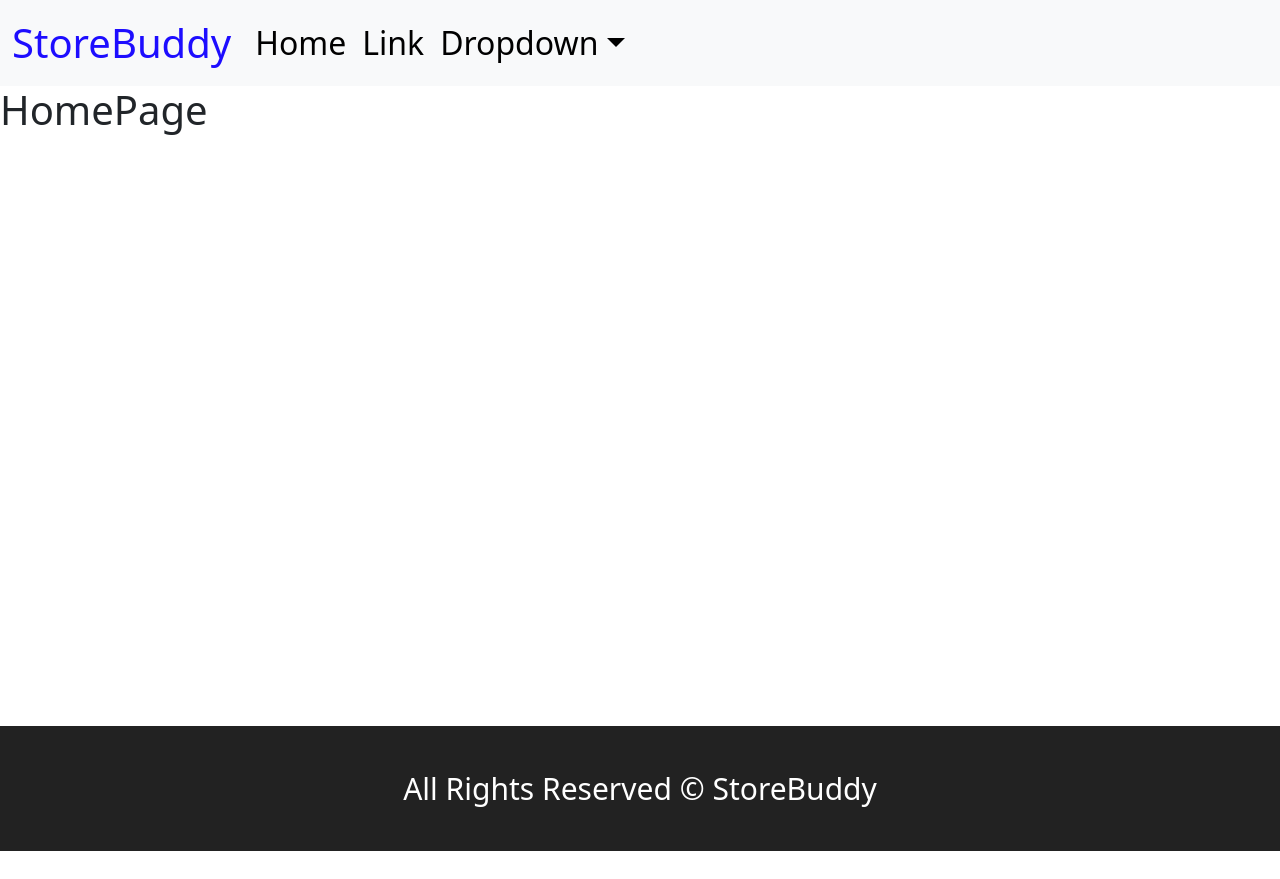
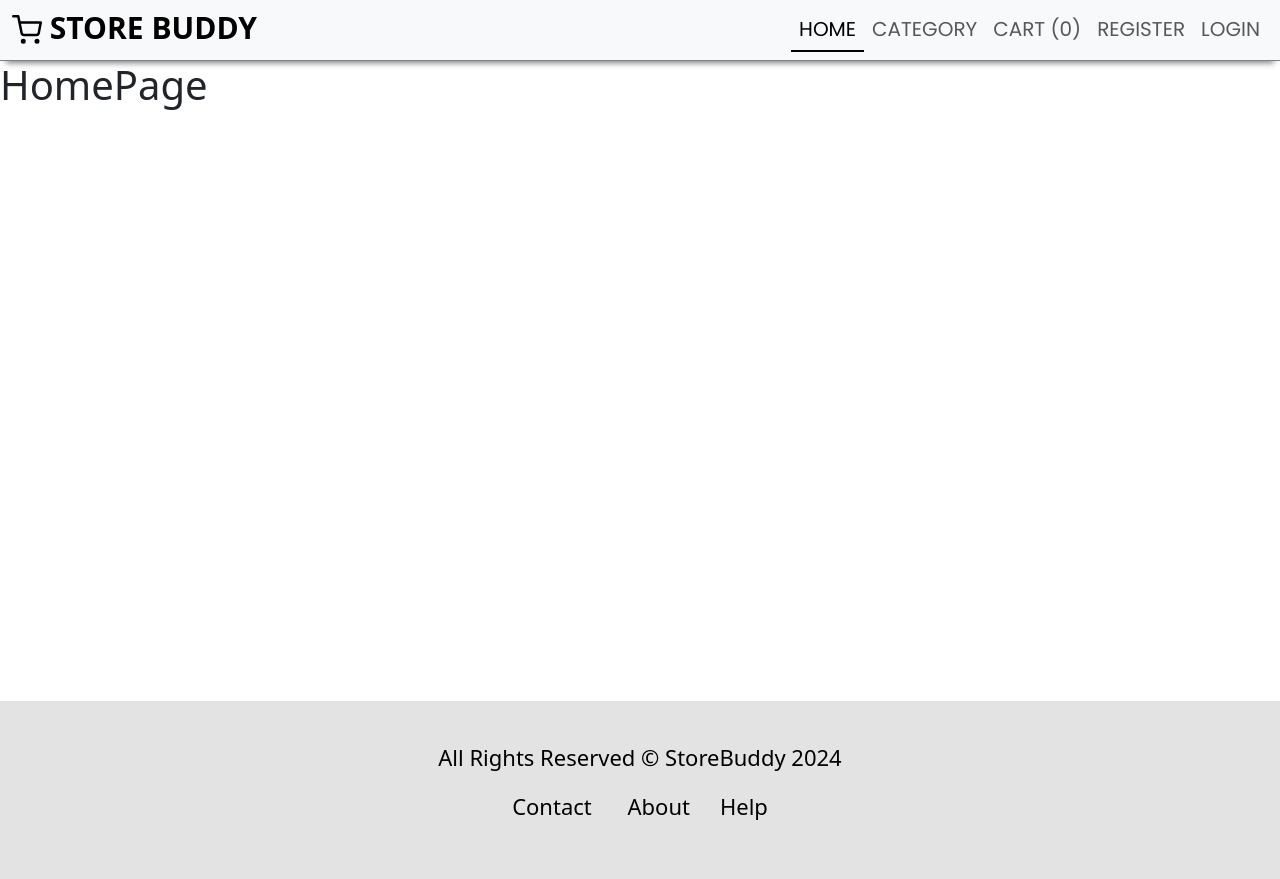
Before and after one commit to ARUNKRISH11/E-commerce, a React (Create React App) app in the folder client/: page / in a window 1280 px wide. Before the commit the page ends 851 px from the top, so only its background shows below. Built offline with nearby package versions, Linux system fonts and the light colour scheme; a web font is replaced by a local one.

Commit message:
header and footer

```diff
--- a/client/package.json
+++ b/client/package.json
@@ -8,6 +8,7 @@
     "@testing-library/user-event": "^13.5.0",
     "react": "^18.3.1",
     "react-dom": "^18.3.1",
+    "react-icons": "^5.3.0",
     "react-router-dom": "^6.26.1",
     "react-scripts": "5.0.1",
     "web-vitals": "^2.1.4"
--- a/client/src/components/layout/Footer.css
+++ /dev/null
@@ -1,7 +0,0 @@
-.footer{
-    background-color: #222;
-    color: #fff;
-    text-align: center;
-    font-size: 30px;
-    padding: 40px;
-}
--- a/client/src/components/layout/Footer.js
+++ b/client/src/components/layout/Footer.js
@@ -1,10 +1,14 @@
 import React from "react";
-import './Footer.css'
+import { Link } from "react-router-dom";
 
 function Footer() {
   return (
     <div className="footer">
-      <span>All Rights Reserved &copy; StoreBuddy</span>
+      <span>All Rights Reserved &copy; StoreBuddy 2024 </span>
+      <p className="text-center mt-3">
+        <Link to={"/contact"}>Contact</Link> <Link to={"/about"}>About</Link>
+        <Link to={"/help"}>Help</Link>
+      </p>
     </div>
   );
 }
--- a/client/src/components/layout/Header.css
+++ /dev/null
@@ -1,9 +0,0 @@
-.header{
-    font-size: 32px;
-}
-
-.navbar-brand{
-    font-size: 40px;
-    color: rgb(29, 13, 255);
-    cursor: pointer;
-}
--- a/client/src/components/layout/Header.js
+++ b/client/src/components/layout/Header.js
@@ -1,72 +1,48 @@
 import React from "react";
-import "./Header.css";
-import {NavLink} from "react-router-dom"
+import { NavLink,Link } from "react-router-dom";
+import { FiShoppingCart } from "react-icons/fi";
 
 function Header() {
   return (
     <div className="header">
       <nav className="navbar navbar-expand-lg bg-body-tertiary">
         <div className="container-fluid">
-           <NavLink to={'/'} className="navbar-brand" >
-            StoreBuddy
-          </NavLink>
-          <button
-            className="navbar-toggler"
-            type="button"
-            data-bs-toggle="collapse"
-            data-bs-target="#navbarSupportedContent"
-            aria-controls="navbarSupportedContent"
-            aria-expanded="false"
-            aria-label="Toggle navigation"
-          >
-            <span className="navbar-toggler-icon" />
-          </button>
+          <Link to={"/"} className="navbar-brand">
+            <FiShoppingCart /> <span />
+            Store Buddy
+          </Link>
           <div className="collapse navbar-collapse" id="navbarSupportedContent">
-            <ul className="navbar-nav me-auto mb-2 mb-lg-0">
+            <ul className="navbar-nav ms-auto mb-2 mb-lg-0">
               <li className="nav-item">
-                 <NavLink to={'/'} className="nav-link active" aria-current="page" >
+                <NavLink to={"/"} className="nav-link " aria-current="page">
                   Home
                 </NavLink>
               </li>
               <li className="nav-item">
-                 <NavLink to={'/'} className="nav-link"  >
-                  Link
+                <NavLink
+                  to={"/category"}
+                  className="nav-link "
+                  aria-current="page"
+                >
+                  Category
                 </NavLink>
               </li>
-              <li className="nav-item dropdown">
-                 <NavLink to={'/'}
-                  className="nav-link dropdown-toggle"
-
-                  role="button"
-                  data-bs-toggle="dropdown"
-                  aria-expanded="false"
-                >
-                  Dropdown
+              <li className="nav-item">
+                <NavLink to={"/cart"} className="nav-link">
+                  Cart (0)
                 </NavLink>
-                <ul className="dropdown-menu">
-                  <li>
-                     <NavLink to={'/'} className="dropdown-item"  >
-                      Action
-                    </NavLink>
-                  </li>
-                  <li>
-                     <NavLink to={'/'} className="dropdown-item"  >
-                      Another action
-                    </NavLink>
-                  </li>
-                  <li>
-                    <hr className="dropdown-divider" />
-                  </li>
-                  <li>
-                     <NavLink to={'/'} className="dropdown-item"  >
-                      Something else here
-                    </NavLink>
-                  </li>
-                </ul>
               </li>
-
+              <li className="nav-item">
+                <NavLink to={"/register"} className="nav-link">
+                  Register
+                </NavLink>
+              </li>
+              <li className="nav-item">
+                <NavLink to={"/login"} className="nav-link">
+                  Login
+                </NavLink>
+              </li>
             </ul>
-
           </div>
         </div>
       </nav>
--- a/client/src/index.css
+++ b/client/src/index.css
@@ -1,4 +1,4 @@
-@import url('https://fonts.googleapis.com/css2?family=Playfair+Display:ital,wght@0,400..900;1,400..900&family=Poppins&display=swap');
+@import url("https://fonts.googleapis.com/css2?family=Playfair+Display:ital,wght@0,400..900;1,400..900&family=Poppins&display=swap");
 * {
   margin: 0;
   padding: 0;
@@ -17,3 +17,58 @@
   font-weight: 600;
   font-style: normal;
 } */
+
+/* ====== Navbar Start ===== */
+/* ====== Header Start ===== */
+
+.navbar {
+  font-family: "Poppins", sans-serif;
+  font-size: 20px;
+  line-height: 26px;
+  text-transform: uppercase;
+  box-shadow: 0 8px 6px -6px gray;
+  --webkit-box-shadow: 0 8px 6px -6px gray;
+  border-bottom: 0.5px solid gray !important;
+}
+
+.nab-link {
+  font-weight: 300 !important;
+}
+
+.active {
+  border-bottom: 2px solid black;
+}
+
+.navbar-brand {
+  cursor: pointer;
+  font-size: 30px;
+  font-weight: 700;
+  font-family: system-ui, -apple-system, BlinkMacSystemFont, "Segoe UI", Roboto,
+    Oxygen, Ubuntu, Cantarell, "Open Sans", "Helvetica Neue", sans-serif;
+}
+
+/* ====== Header End ===== */
+
+/* ====== Footer Start ===== */
+
+.footer {
+  color: #000000;
+  background-color: rgb(227, 227, 227);
+  text-align: center;
+  font-size: 22px;
+  padding: 40px;
+}
+
+.footer a {
+  text-decoration: none;
+  color: rgb(0, 0, 0);
+  padding: 15px;
+}
+
+.footer a:hover {
+  color: rgb(115, 86, 86);
+  border-radius: 2px;
+  border-bottom: 2px solid rgb(255, 255, 255);
+}
+
+/* ====== Footer End ===== */
```
Also changed, not shown: 1 other file (tests, documents, lock files or other folders).
